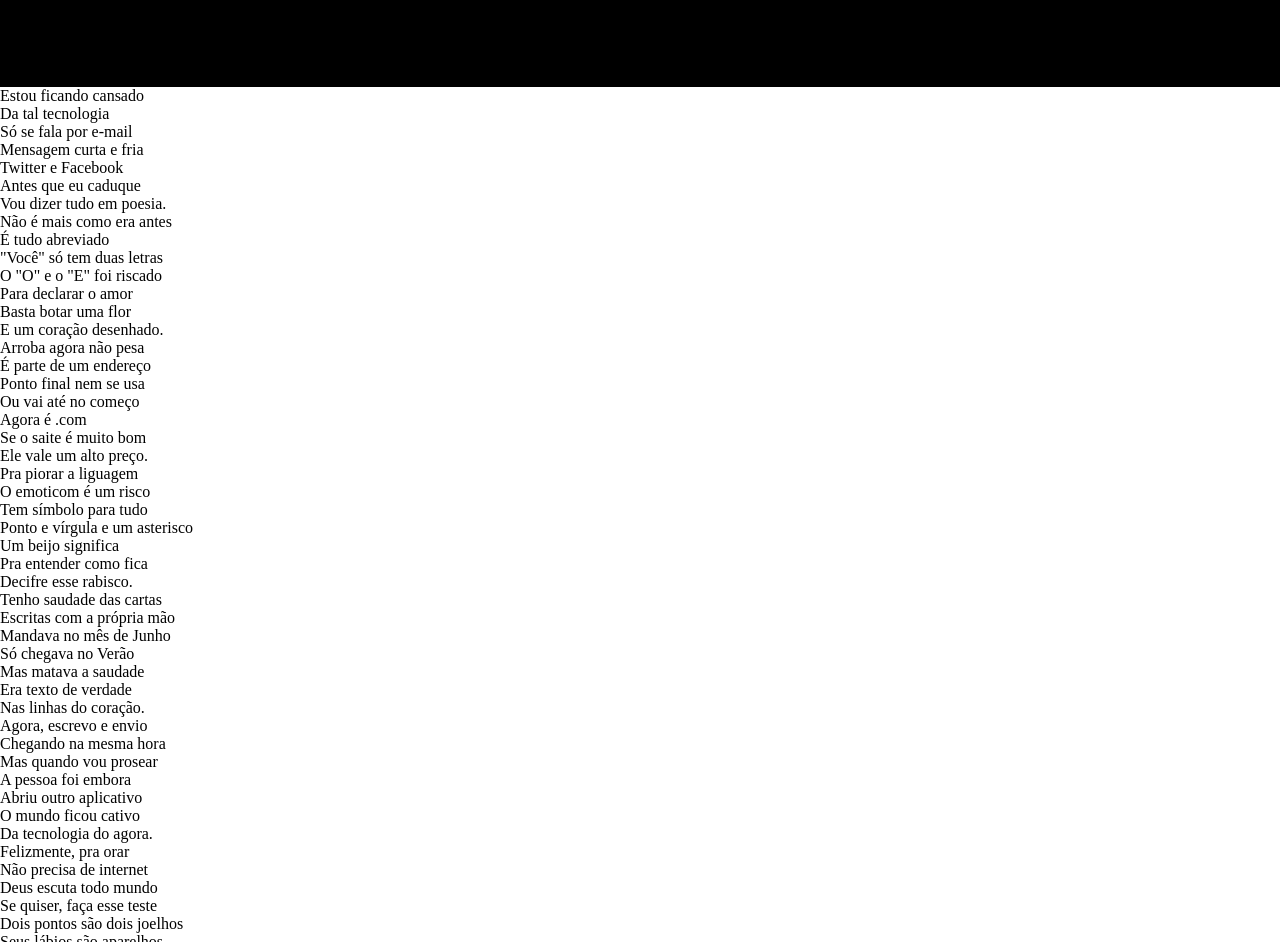
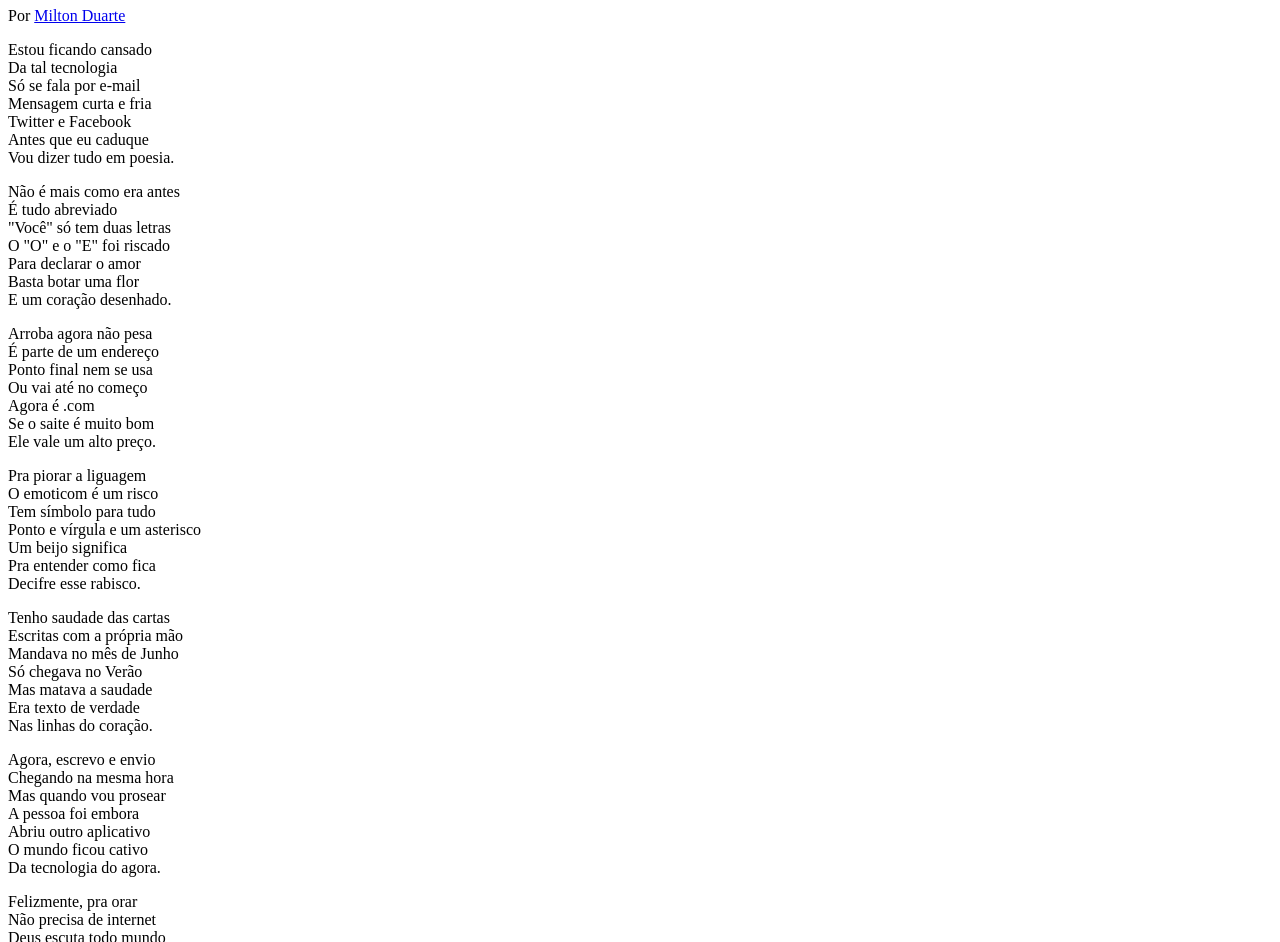
Before and after one commit to henriquelazzarino/WEB_Cordel, a plain HTML site: page index.html in a window 1280 px wide. Shown: the part 73-1015 px from the top of the page. Drawn offline with Linux system fonts and the light colour scheme.

Commit message:
arrrumando meu html

```diff
--- a/index.html
+++ b/index.html
@@ -6,81 +6,101 @@
     <meta http-equiv="X-UA-Compatible" content="IE=edge">
     <meta name="viewport" content="width=device-width, initial-scale=1.0">
     <title>Cordel Moderno</title>
-    <link rel="stylesheet" href="style.css">
+    <!-- <link rel="stylesheet" href="style.css"> -->
 </head>
 
 <body>
     <header>
         <h1>CORDEL MODERNO</h1>
-        <p>Por Milton Duarte</p>
+        Por <a href="https://www.recantodasletras.com.br/poesias/3186743" target="_blank">Milton Duarte</a></p>
     </header>
     <main>
         <section>
-            <p>Estou ficando cansado</p>
-            <p>Da tal tecnologia</p>
-            <p>Só se fala por e-mail</p>
-            <p>Mensagem curta e fria</p>
-            <p>Twitter e Facebook</p>
-            <p>Antes que eu caduque</p>
-            <p>Vou dizer tudo em poesia.</p>
+            <p>
+            <p>
+
+                Estou ficando cansado<br>
+                Da tal tecnologia<br>
+                Só se fala por e-mail<br>
+                Mensagem curta e fria<br>
+                Twitter e Facebook<br>
+                Antes que eu caduque <br>
+                Vou dizer tudo em poesia.
+            </p>
+            </p>
         </section>
         <section>
-            <p>Não é mais como era antes</p>
-            <p>É tudo abreviado</p>
-            <p>"Você" só tem duas letras</p>
-            <p>O "O" e o "E" foi riscado</p>
-            <p>Para declarar o amor</p>
-            <p>Basta botar uma flor</p>
-            <p>E um coração desenhado.</p>
+            <p>
+
+                Não é mais como era antes <br>
+                É tudo abreviado <br>
+                "Você" só tem duas letras <br>
+                O "O" e o "E" foi riscado <br>
+                Para declarar o amor <br>
+                Basta botar uma flor <br>
+                E um coração desenhado.
+            </p>
         </section>
         <section>
-            <p>Arroba agora não pesa</p>
-            <p>É parte de um endereço</p>
-            <p>Ponto final nem se usa</p>
-            <p>Ou vai até no começo</p>
-            <p>Agora é .com</p>
-            <p>Se o saite é muito bom</p>
-            <p>Ele vale um alto preço.</p>
+            <p>
+
+                Arroba agora não pesa <br>
+                É parte de um endereço <br>
+                Ponto final nem se usa <br>
+                Ou vai até no começo <br>
+                Agora é .com <br>
+                Se o saite é muito bom <br>
+                Ele vale um alto preço.
+            </p>
+            <p>
+
+                Pra piorar a liguagem <br>
+                O emoticom é um risco <br>
+                Tem símbolo para tudo <br>
+                Ponto e vírgula e um asterisco <br>
+                Um beijo significa <br>
+                Pra entender como fica <br>
+                Decifre esse rabisco.
+            </p>
         </section>
         <section>
-            <p>Pra piorar a liguagem</p>
-            <p>O emoticom é um risco</p>
-            <p>Tem símbolo para tudo</p>
-            <p>Ponto e vírgula e um asterisco</p>
-            <p>Um beijo significa</p>
-            <p>Pra entender como fica</p>
-            <p>Decifre esse rabisco.</p>
+            <p>
+
+                Tenho saudade das cartas <br>
+                Escritas com a própria mão <br>
+                Mandava no mês de Junho <br>
+                Só chegava no Verão <br>
+                Mas matava a saudade <br>
+                Era texto de verdade <br>
+                Nas linhas do coração.
+            </p>
         </section>
         <section>
-            <p>Tenho saudade das cartas</p>
-            <p>Escritas com a própria mão</p>
-            <p>Mandava no mês de Junho</p>
-            <p>Só chegava no Verão</p>
-            <p>Mas matava a saudade</p>
-            <p>Era texto de verdade</p>
-            <p>Nas linhas do coração.</p>
-        </section>
-        <section>
-            <p>Agora, escrevo e envio</p>
-            <p>Chegando na mesma hora</p>
-            <p>Mas quando vou prosear</p>
-            <p>A pessoa foi embora</p>
-            <p>Abriu outro aplicativo</p>
-            <p>O mundo ficou cativo</p>
-            <p>Da tecnologia do agora.</p>
-        </section>
-        <section>
-            <p>Felizmente, pra orar</p>
-            <p>Não precisa de internet</p>
-            <p>Deus escuta todo mundo</p>
-            <p>Se quiser, faça esse teste</p>
-            <p>Dois pontos são dois joelhos</p>
-            <p>Seus lábios são aparelhos</p>
-            <p>Deixe que Deus interprete.</p>
+            <p>
+
+                Agora, escrevo e envio <br>
+                Chegando na mesma hora <br>
+                Mas quando vou prosear <br>
+                A pessoa foi embora <br>
+                Abriu outro aplicativo <br>
+                O mundo ficou cativo <br>
+                Da tecnologia do agora.
+            </p>
+            <p>
+
+                Felizmente, pra orar <br>
+                Não precisa de internet <br>
+                Deus escuta todo mundo <br>
+                Se quiser, faça esse teste <br>
+                Dois pontos são dois joelhos <br>
+                Seus lábios são aparelhos <br>
+                Deixe que Deus interprete.
+            </p>
         </section>
     </main>
     <footer>
-
+        Site criado por <a href="https://github.com/henriquelazzarino" target="_blank">Henrique A. Lazzarino</a> durante
+        aulas do Curso em Vídeo (Gustavo Guanabara)</p>
     </footer>
 </body>
 
```
